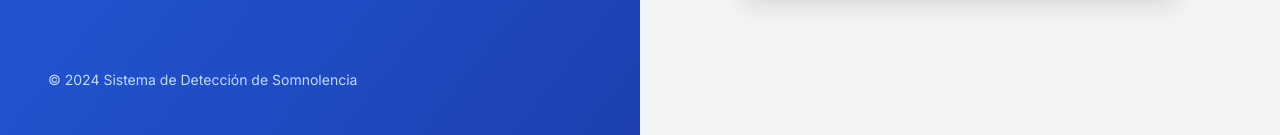
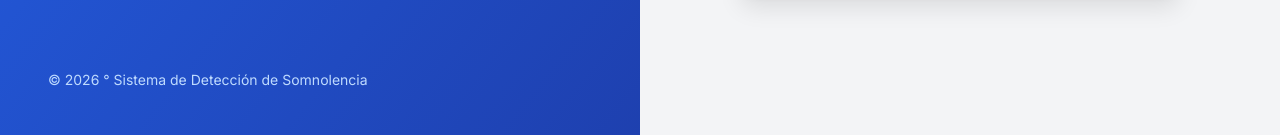
Before and after one commit to ariel12m/Proyecto, a React (Vite) app in the folder detector-somnolencia-main/: page / in a window 1280 px wide. Shown: the part 662-797 px from the top of the page. Built offline with nearby package versions, Linux system fonts and the light colour scheme; the HTML template or start-up script is replaced by a standard one.

Commit message:
Replace hardcoded year copyright with dynamic (current)

```diff
--- a/detector-somnolencia-main/src/pages/Login.jsx
+++ b/detector-somnolencia-main/src/pages/Login.jsx
@@ -75,7 +75,7 @@ export default function Login() {
           </div>
         </div>
 
-        <p className="text-blue-200 text-sm">© 2024 Sistema de Detección de Somnolencia</p>
+        <p className="text-blue-200 text-sm">{`© ${new Date().getFullYear()} ° Sistema de Detección de Somnolencia`}</p>
       </div>
 
       <div className="w-full lg:w-1/2 flex items-center justify-center p-8">
```
